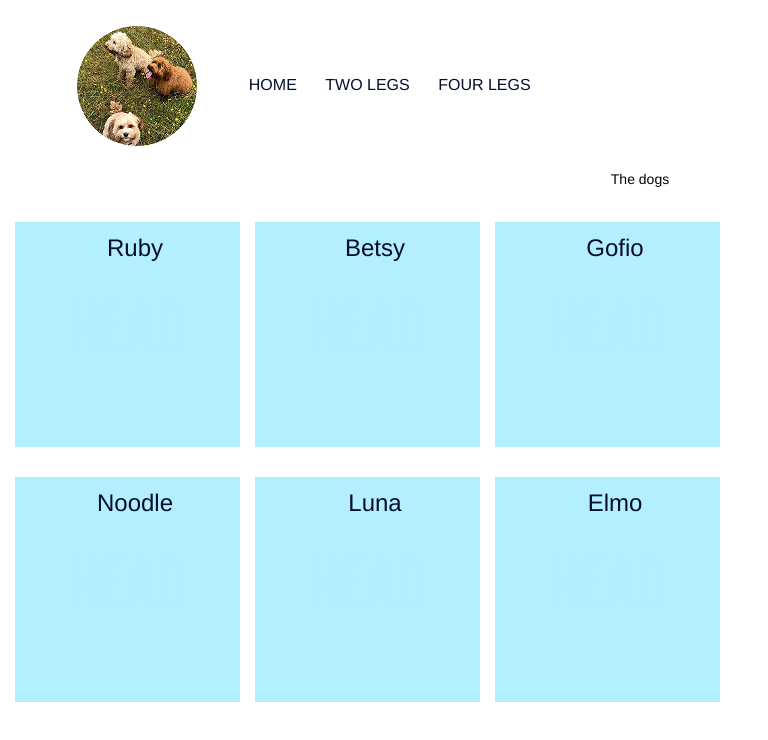
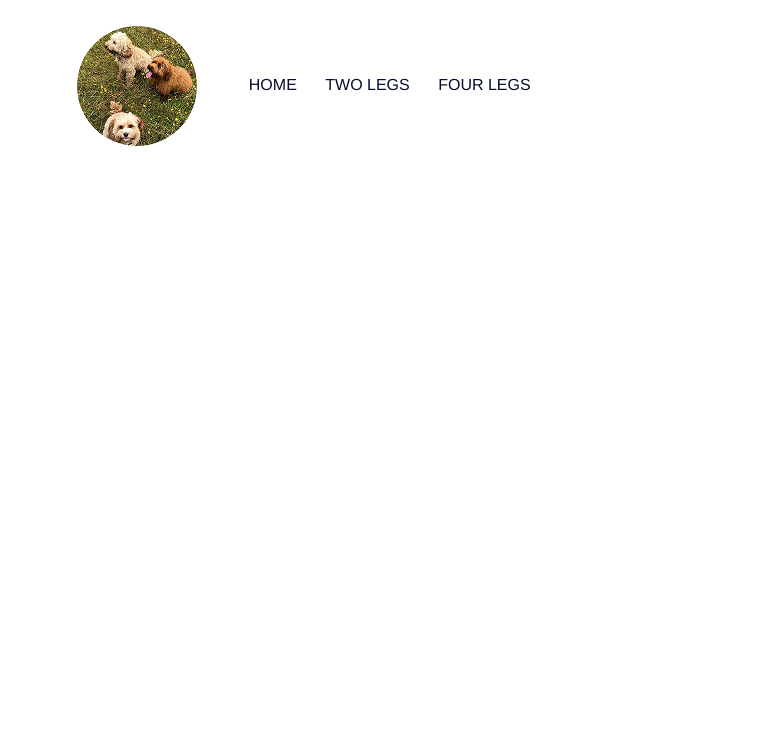
Before and after one commit to maiyanottage/maiyanottage.github.io, a plain HTML site: page twolegs.html in a window 1280 px wide. Shown: the whole page, without its empty margins (0-768 px from the left). Drawn offline with Linux system fonts and the light colour scheme.

Commit message:
Update twolegs.html

```diff
--- a/twolegs.html
+++ b/twolegs.html
@@ -133,50 +133,6 @@ u + .gmailbody .interactive { display: none!important; }
 			<i class="fa fa-bars" onclick="showMenu()"></i>
 		</nav>
 
-<div class="intro">
-	<p>
-	The dogs
-	</p>
-</div>
-
-	<div class="cf">
-		<div class="box">
-			<a href="">
-			<img src="https://github.com/maiyanottage/maiyanottage.github.io/blob/main/bluebox.png?raw=true"/>
-			<p>Ruby</p>
-	</div>
-
-		<div class="box middle">
-		<a href="#">
-			<img src="https://github.com/maiyanottage/maiyanottage.github.io/blob/main/bluebox.png?raw=true"/>
-			<p>Betsy</p>
-	</div>
-
-		<div class="box">
-		<a href="#">
-			<img src="https://github.com/maiyanottage/maiyanottage.github.io/blob/main/bluebox.png?raw=true"/>
-			<p>Gofio</p>
-	</div>
-
-				</div>
-
-		<div class="box">
-		<a href="#">
-			<img src="https://github.com/maiyanottage/maiyanottage.github.io/blob/main/bluebox.png?raw=true"/>
-			<p>Noodle</p>
-	</div>
-
-		<div class="box">
-		<a href="#">
-			<img src="https://github.com/maiyanottage/maiyanottage.github.io/blob/main/bluebox.png?raw=true"/>
-			<p>Luna</p>
-	</div>
-
-		<div class="box">
-		<a href="#">
-			<img src="https://github.com/maiyanottage/maiyanottage.github.io/blob/main/bluebox.png?raw=true"/>
-			<p>Elmo</p>
-	</div>
 
 </div>
 
```
